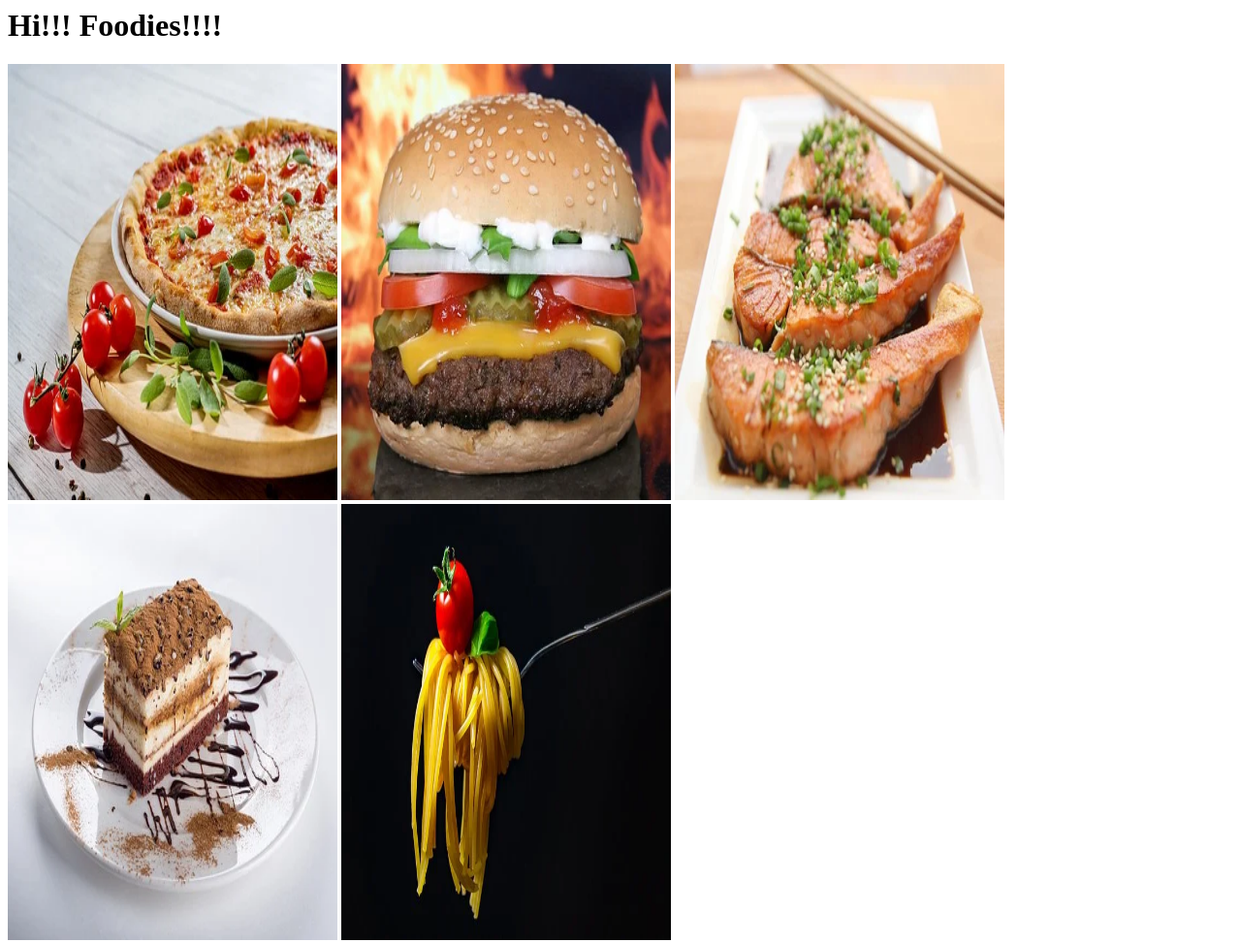
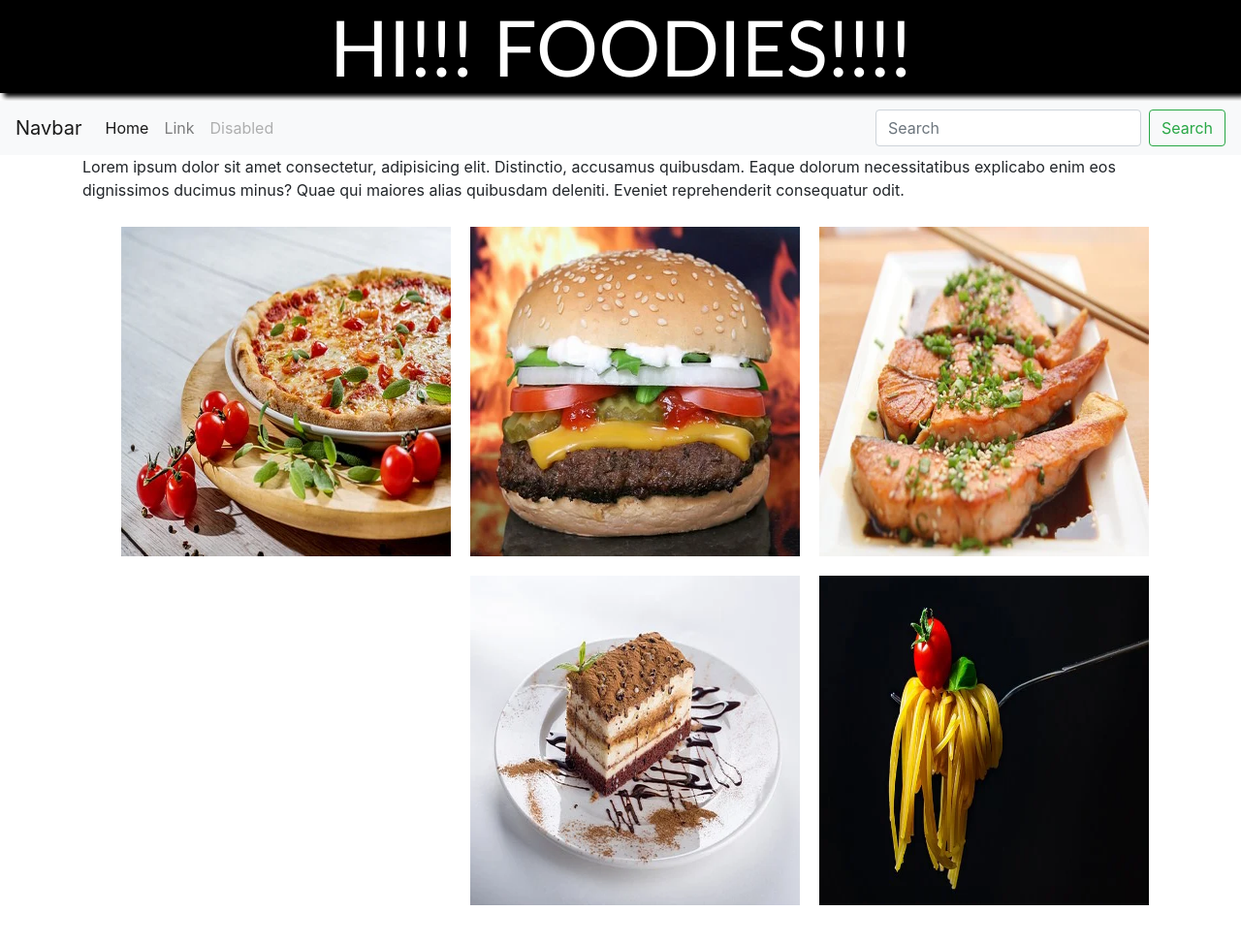
Before and after one commit to srisarvesh/Top_5_Dishes_of-_the_Week, a plain HTML site: page index.html in a window 1280 px wide. Shown: the whole page at 97% size. After the commit the page ends 944 px from the top, so only its background shows below. Drawn offline with nearby package versions, Linux system fonts and the light colour scheme.

Commit message:
Commit after adding some bootstrap features and properties

```diff
--- a/index.html
+++ b/index.html
@@ -3,18 +3,52 @@
         <title>
             Mouth Watering Foods
         </title>
+        <link rel="stylesheet" href="https://maxcdn.bootstrapcdn.com/bootstrap/4.0.0/css/bootstrap.min.css" integrity="sha384-Gn5384xqQ1aoWXA+058RXPxPg6fy4IWvTNh0E263XmFcJlSAwiGgFAW/dAiS6JXm" crossorigin="anonymous">
       <link rel="stylesheet" type="text/css" href="sty.css">
+
     </head>
     <body>
         <header>
              <h1>Hi!!! Foodies!!!!</h1>
+             <nav class="navbar navbar-expand-lg navbar-light bg-light">
+                <a class="navbar-brand" href="#">Navbar</a>
+                <button class="navbar-toggler" type="button" data-toggle="collapse" data-target="#navbarTogglerDemo02" aria-controls="navbarTogglerDemo02" aria-expanded="false" aria-label="Toggle navigation">
+                  <span class="navbar-toggler-icon"></span>
+                </button>
+
+                <div class="collapse navbar-collapse" id="navbarTogglerDemo02">
+                  <ul class="navbar-nav mr-auto mt-2 mt-lg-0">
+                    <li class="nav-item active">
+                      <a class="nav-link" href="#">Home <span class="sr-only">(current)</span></a>
+                    </li>
+                    <li class="nav-item">
+                      <a class="nav-link" href="#">Link</a>
+                    </li>
+                    <li class="nav-item">
+                      <a class="nav-link disabled" href="#">Disabled</a>
+                    </li>
+                  </ul>
+                  <form class="form-inline my-2 my-lg-0">
+                    <input class="form-control mr-sm-2" type="search" placeholder="Search">
+                    <button class="btn btn-outline-success my-2 my-sm-0" type="submit">Search</button>
+                  </form>
+                </div>
+              </nav>
         </header>
         <section class="container">
+            <P>
+                Lorem ipsum dolor sit amet consectetur, adipisicing elit. Distinctio, accusamus quibusdam. Eaque dolorum necessitatibus explicabo enim eos dignissimos ducimus minus? Quae qui maiores alias quibusdam deleniti. Eveniet reprehenderit consequatur odit.
+            </P>
             <img src="pizza.webp">
             <img src="hamburger.webp">
             <img src="salmon_Teriyaki.webp">
             <img src="cake.webp">
             <img src="spaghetti_Noddles.webp">
         </section>
+
+
+        <script src="https://code.jquery.com/jquery-3.2.1.slim.min.js" integrity="sha384-KJ3o2DKtIkvYIK3UENzmM7KCkRr/rE9/Qpg6aAZGJwFDMVNA/GpGFF93hXpG5KkN" crossorigin="anonymous"></script>
+        <script src="https://cdnjs.cloudflare.com/ajax/libs/popper.js/1.12.9/umd/popper.min.js" integrity="sha384-ApNbgh9B+Y1QKtv3Rn7W3mgPxhU9K/ScQsAP7hUibX39j7fakFPskvXusvfa0b4Q" crossorigin="anonymous"></script>
+        <script src="https://maxcdn.bootstrapcdn.com/bootstrap/4.0.0/js/bootstrap.min.js" integrity="sha384-JZR6Spejh4U02d8jOt6vLEHfe/JQGiRRSQQxSfFWpi1MquVdAyjUar5+76PVCmYl" crossorigin="anonymous"></script>
     </body>
 </html>
--- a/sty.css
+++ b/sty.css
@@ -1,4 +1,35 @@
+
 img{
-    height: 450px;
+    height: 340px;
     width: 340px;
+    margin: 10px;
+    transition: all 1s;
+
 }
+img:hover{
+    transform: scale(1.1);
+    box-shadow: 4px 4px 5px beige;
+
+}
+header{
+    justify-content: center;
+}
+h1
+{
+    font-family:'Gill Sans', 'Gill Sans MT', Calibri, 'Trebuchet MS', sans-serif;
+    font-size: 5em;
+    color:white;
+    text-transform: uppercase;
+    text-align: center;
+    width: 100%;
+    background-color:black ;
+    box-shadow: 4px 4px 5px black   ;
+}
+.container
+{
+    display: flex;
+    flex-wrap: wrap;
+    justify-content: flex-end;
+
+
+}
```
